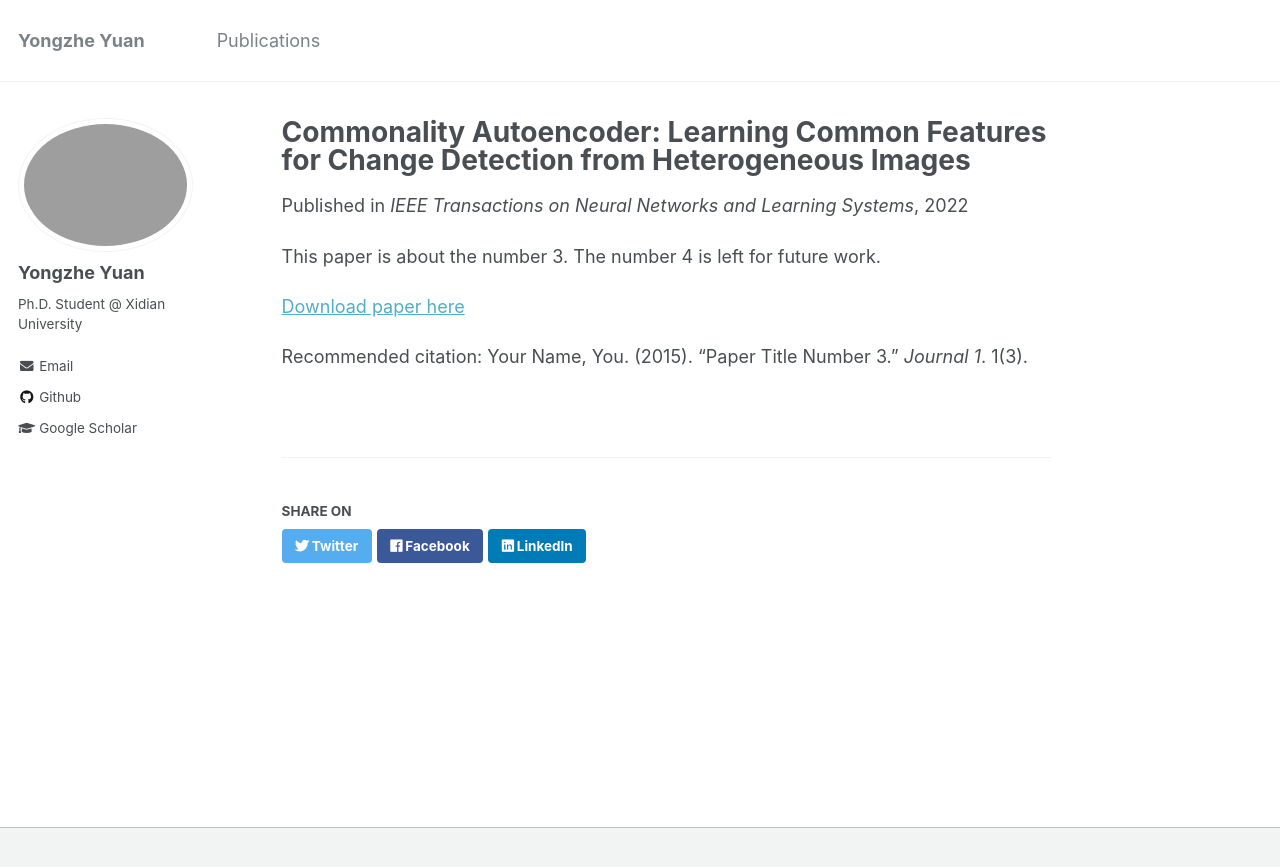
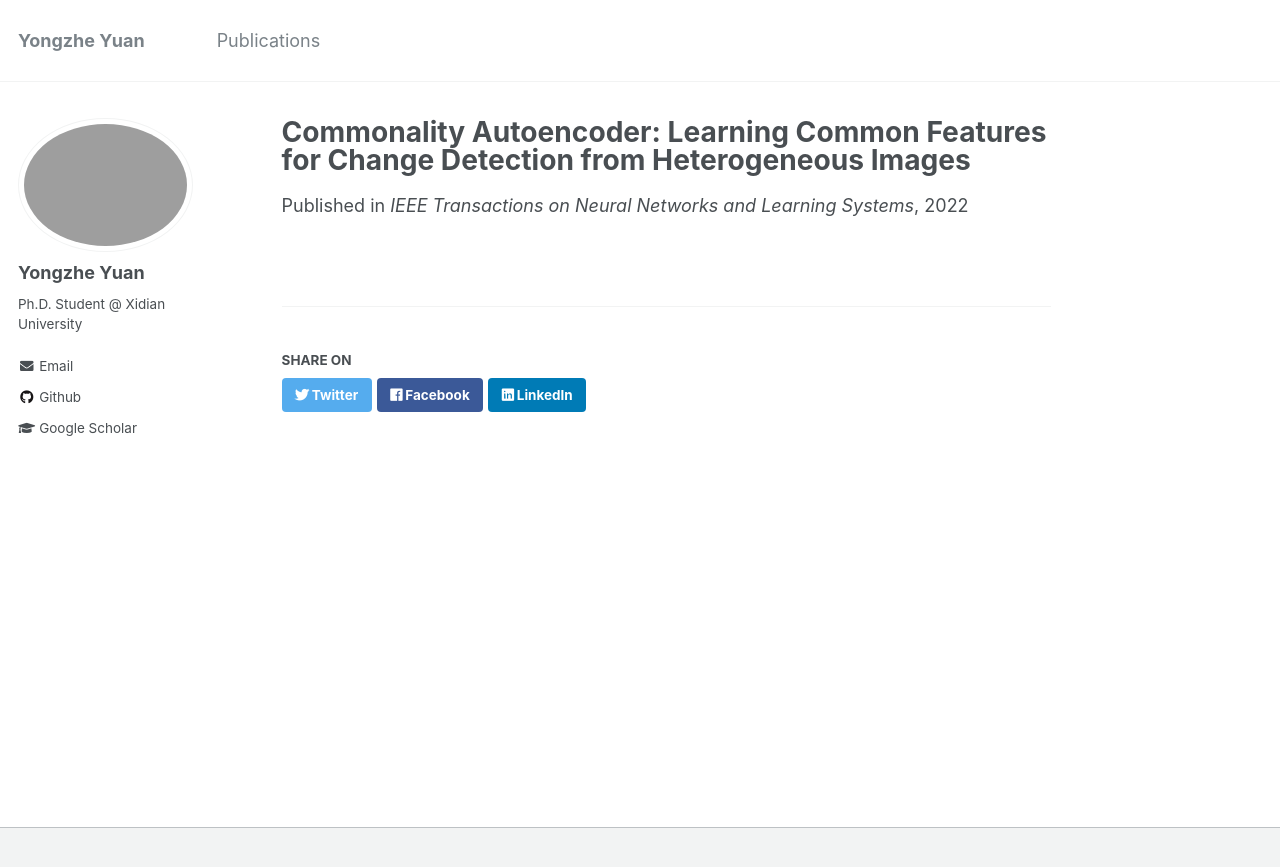
Before and after one commit to YYZMARS/YYZMARS.github.io, a Jekyll site: the page built from _publications/paper1.md, in a window 1280 px wide. Shown: the top 867 px of the page. Built offline with Jekyll 4.4.1, drawn with Linux system fonts in a browser that asks for light colours.

Commit message:
Update paper1.md

```diff
--- a/_publications/paper1.md
+++ b/_publications/paper1.md
@@ -7,8 +7,8 @@ venue: IEEE Transactions on Neural Networks and Learning Systems
 paperurl: https://ieeexplore.ieee.org/stamp/stamp.jsp?tp=&arnumber=9357940
 ---
 
-This paper is about the number 3. The number 4 is left for future work.
+<!-- This paper is about the number 3. The number 4 is left for future work.
 
 [Download paper here](http://academicpages.github.io/files/paper3.pdf)
 
-Recommended citation: Your Name, You. (2015). "Paper Title Number 3." <i>Journal 1</i>. 1(3).
+Recommended citation: Your Name, You. (2015). "Paper Title Number 3." <i>Journal 1</i>. 1(3). -->
```
